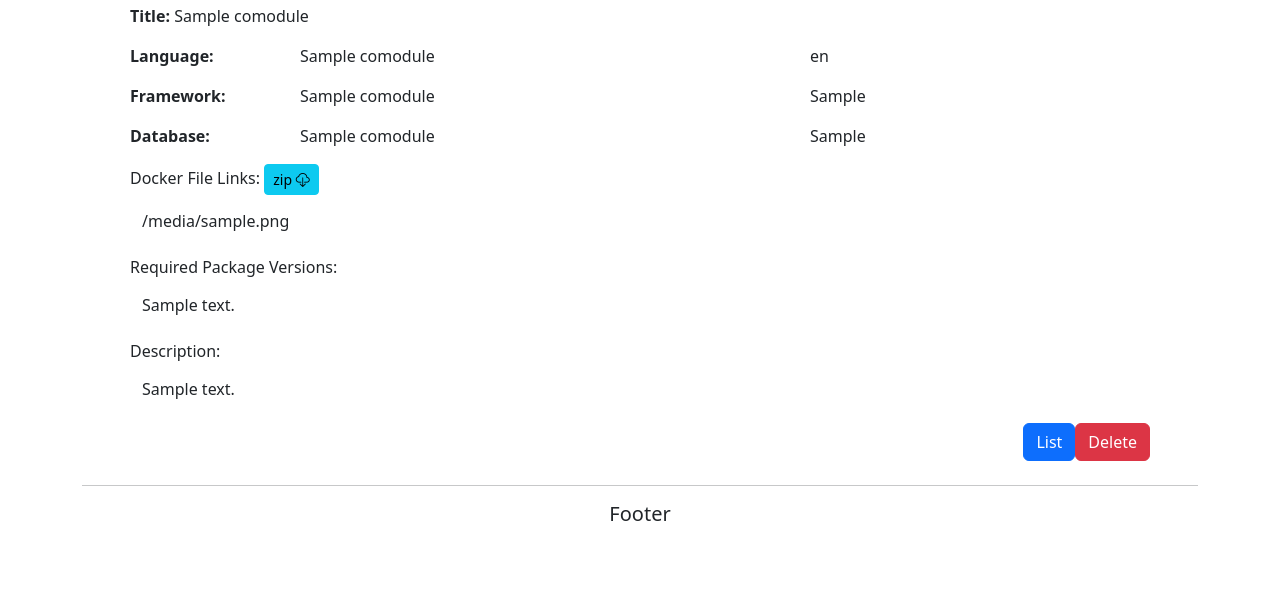
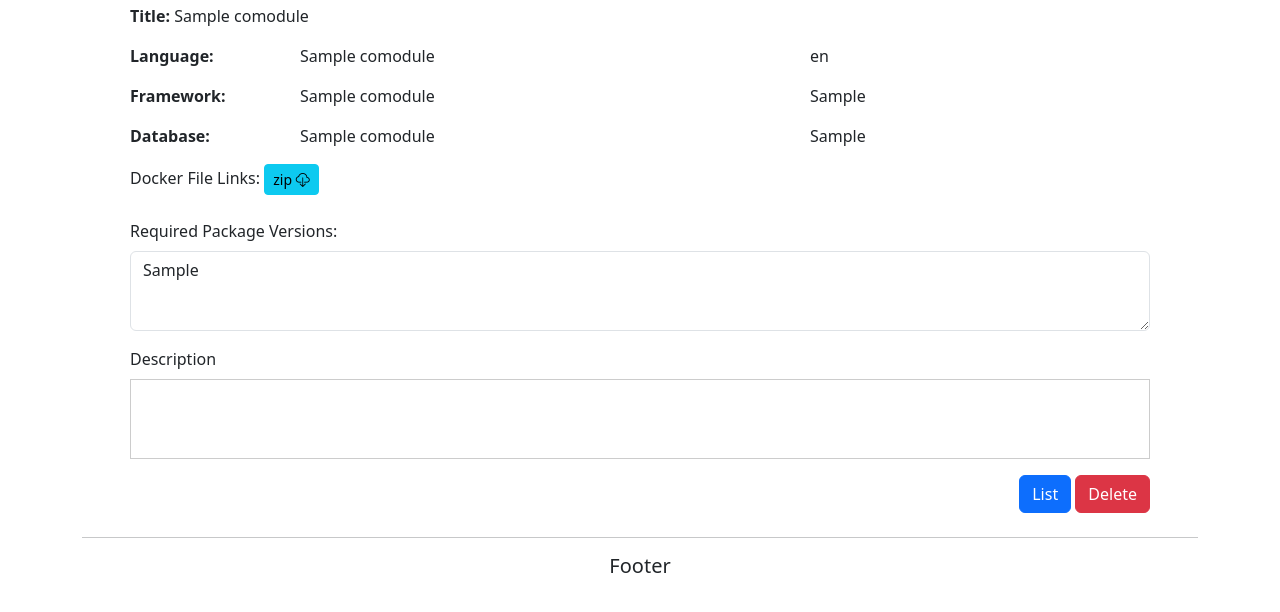
Before and after one commit to gocolab/project_cocolang, a Python web app: template app/templates/comodules/read.html in a window 1280 px wide. Shown: the part 66-678 px from the top of the page. Run offline with Jinja, Linux system fonts and the light colour scheme; the template is opened without the code that fills it: most values are stand-ins (such as "Sample title", 1, 10 or a date in 2020); some libraries are stand-ins or nearby versions.

Commit message:
modify read

```diff
--- a/app/routes/comodules.py
+++ b/app/routes/comodules.py
@@ -223,5 +223,9 @@ async def update_comodule_approach(comodule_id, user):
     # approach 필드에 새로운 항목을 추가합니다.
     await collection_comodule.update_withjson(
         comodule_id,
-        {"$push": {"approach": [download_date, user_id, user_name]}}
+        {"$push": {
+            "approach": {
+                'download_date':download_date
+                , 'user_id':user_id
+                , 'user_name':user_name}}}
     )
--- a/app/templates/comodules/list.html
+++ b/app/templates/comodules/list.html
@@ -67,7 +67,7 @@ Debugging Coding Test
         </td>
         <td>
           <button class="btn btn-sm btn-outline-info" data-bs-toggle="tooltip"
-            title="pkgs : {{ comodule.required_packages_versions or []|join(',') }}">
+            title="pkgs : {{ comodule.required_packages_versions }}">
             <i class="bi bi-chat-left-dots"></i>
           </button>
         </td>
--- a/app/templates/comodules/read.html
+++ b/app/templates/comodules/read.html
@@ -1,6 +1,16 @@
 {% extends "templates/main_template.html" %}
 
 {% block title %}CoModule Details{% endblock %}
+
+{% block customize_css %}
+<!-- Include Quill stylesheet -->
+<link href="https://cdn.jsdelivr.net/npm/quill@2.0.0-beta.0/dist/quill.snow.css" rel="stylesheet" />
+<style>
+    .quill-editor {
+        height: 5rem;
+    }
+</style>
+{% endblock %}
 
 {% block main_container %}
 <form action="" method="post">
@@ -30,23 +40,18 @@
                     zip <i class="bi bi-cloud-download"></i>
                 </a>
             </label>
-            <div class="form-control bg-transparent border-0" readonly>
-                {{ comodule.docker_files_links_content }}
         </div>
+        <div class="form-group col-12">
+            <label class="form-label">Required Package Versions:</label>
+            <textarea class="form-control quill-editor" name="required_packages_versions" readonly>{{ comodule.required_packages_versions|default('No package versions provided', true) }}
+            </textarea>
         </div>
-        <div class="col-12">
-            <label class="form-label">Required Package Versions:</label>
-            <div class="form-control bg-transparent border-0" readonly>
-                {{ comodule.required_packages_versions_content }}
-            </div>
-        </div>
-        <div class="col-12">
-            <label class="form-label">Description:</label>
-            <div class="form-control bg-transparent border-0" readonly>
-                {{ comodule.description_content }}
-            </div>
+        <div class="form-group col-12">
+            <label class="form-label">Description</label>
+            <div id="description_delta" class="quill-editor"></div>
         </div>
         <div class="col-12 d-flex justify-content-end">
+            <div class="form-group">
                 <button type="submit" class="btn btn-primary" formaction="/{{main_router}}/list" formmethod="get">
                     List
                 </button>
@@ -56,12 +61,26 @@
                 </button>
             </div>
         </div>
+    </div>
 </form>
 {% endblock %}
 {% block foot_javascripts %}
+<!-- Include Quill library -->
+<script src="https://cdn.jsdelivr.net/npm/quill@2.0.0-beta.0/dist/quill.js"></script>
+
 <script>
     document.addEventListener('DOMContentLoaded', function () {
-        var downloadLink = document.querySelector('#download_all');
+        let quillDescription = new Quill('#description_delta', {
+            theme: 'snow',
+            readOnly: true, // 읽기 전용 모드 활성화
+            modules: {
+              toolbar: false // 툴바 제거
+            }
+          });
+
+        let deltaObject = JSON.parse({{ comodule.description | safe | tojson}});
+        quillDescription.setContents(deltaObject);
+        let downloadLink = document.querySelector('#download_all');
 
         downloadLink.addEventListener('click', function (e) {
             e.preventDefault(); // 기본 링크 동작 방지
```
Lines whose indentation alone changed are shown as unchanged.
